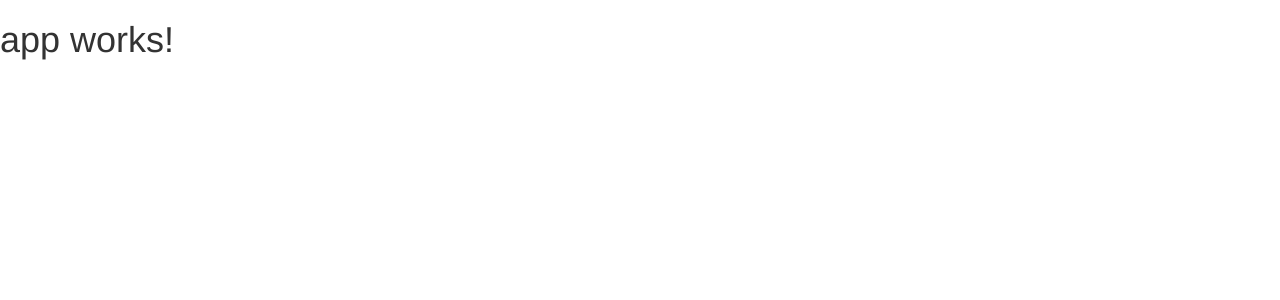
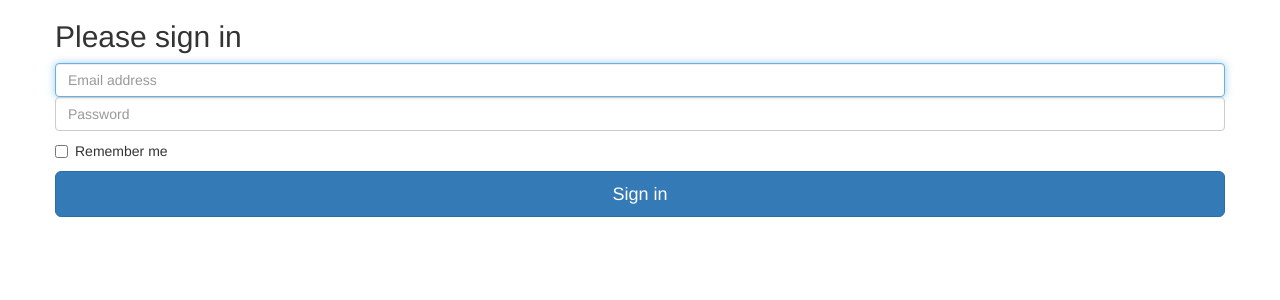
Before and after one commit to Afil93/SchoolProjectFirebaseApp, an Angular app: page / in a window 1280 px wide. Shown: the top 300 px of the page. Built offline with nearby package versions, Linux system fonts and the light colour scheme.

Commit message:
Added login form

```diff
--- a/src/app/app.component.html
+++ b/src/app/app.component.html
@@ -1,3 +1,21 @@
-<h1>
-  {{title}}
-</h1>
+<div class="container">
+  <div class = "row">
+    <div class="col"></div>
+   <div class="col-8">
+  <form class="form-signin">
+    <h2 class="form-signin-heading">Please sign in</h2>
+    <label for="inputEmail" class="sr-only">Email address</label>
+    <input type="email" id="inputEmail" class="form-control" placeholder="Email address" required autofocus>
+    <label for="inputPassword" class="sr-only">Password</label>
+    <input type="password" id="inputPassword" class="form-control" placeholder="Password" required>
+    <div class="checkbox">
+      <label>
+        <input type="checkbox" value="remember-me"> Remember me
+      </label>
+    </div>
+    <button class="btn btn-lg btn-primary btn-block" type="submit">Sign in</button>
+  </form>
+   </div>
+    <div class="col"></div>
+   </div>
+</div> <!-- /container -->
```
